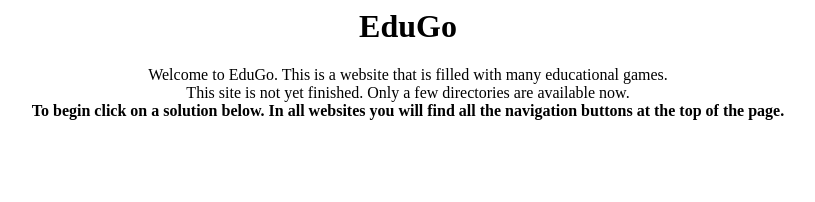
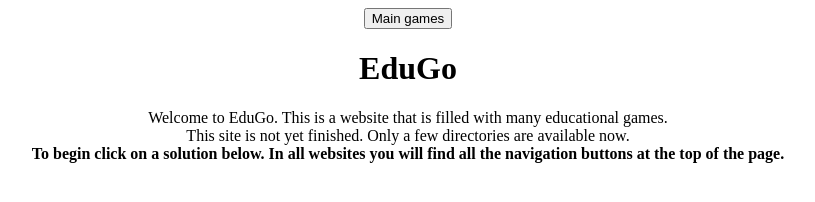
Before and after one commit to MasterD2012/edugo.github.io, a plain HTML site: page index.html in a window 1280 px wide. Shown: the whole page, without its empty margins (232-1047 px from the left). Drawn offline with Linux system fonts and the light colour scheme.

Commit message:
Update index.html

```diff
--- a/index.html
+++ b/index.html
@@ -5,6 +5,7 @@
 </head>
 <body>
 <center>
+  <a href=https://masterd2012.github.io><button>Main games</button></a>
 <h1>EduGo</h1>
 <p>Welcome to EduGo. This is a website that is filled with many educational games.</br>This site is not yet finished. Only a few directories are available now.</br><b>To begin click on a solution below. In all websites you will find all the navigation buttons at the top of the page.</b></b></p>
 </center>
```
